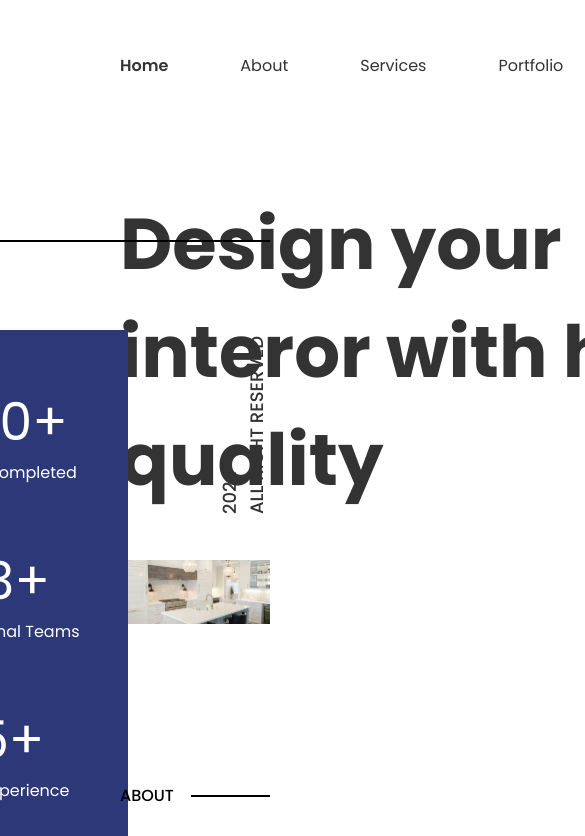
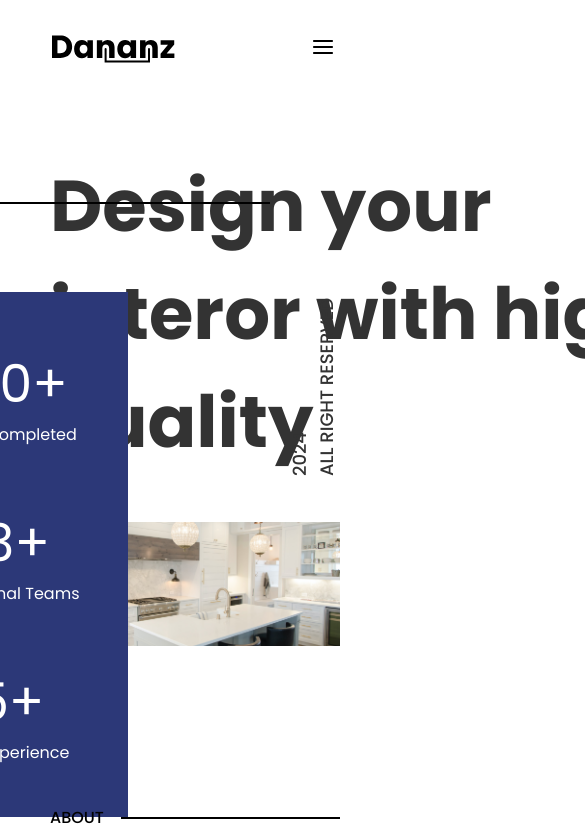
Before and after one commit to OksanaKuzich/dananz, a Next.js app: page / in a window 390 px wide. Shown: the top 836 px of the page, 585 px wide, since content can reach past the window. Built offline with nearby package versions, Linux system fonts and the light colour scheme.

Commit message:
added the responsive header

```diff
--- a/app/components/Header.js
+++ b/app/components/Header.js
@@ -3,18 +3,19 @@ import Link from "next/link";
 import Image from "next/image";
 import { usePathname } from "next/navigation";
 import logo from "../../public/logo.svg";
+import menu from "../../public/menu.svg";
 
 const Header = () => {
   const pathname = usePathname();
 
   return (
     <header>
-      <div className="container flex flex-row items-center justify-between py-[42px]">
-        <Link href="/">
+      <div className="container flex flex-row lg:flex-col xl:flex-row items-center justify-between gap-[15px] xl:gap-0 py-[20px] xl:py-[42px]">
+        <Link href="/" className="mr-auto">
           <Image src={logo} alt="Logo" />
         </Link>
-        <nav>
-          <ul className="flex items-center gap-[72px] text-black-50 text-[16px]">
+        <nav className="hidden lg:block">
+          <ul className="flex items-center justify-between lg:gap-[72px] text-black-50 text-[16px]">
             <li>
               <Link href="/" className={pathname == "/" ? "font-semibold" : ""}>
                 Home
@@ -55,13 +56,19 @@ const Header = () => {
             <li>
               <Link
                 href="/contacts"
-                className="text-[14px] font-medium bg-primary-100  hover:bg-primary-90 transition-all text-white py-[14px] px-[32px]"
+                className="text-[14px] font-medium bg-primary-100  hover:bg-primary-90 transition-all text-white py-[14px] px-[32px] whitespace-nowrap"
               >
                 Contact Us
               </Link>
             </li>
           </ul>
         </nav>
+        <button
+          type="button"
+          className="lg:hidden flex items-center h-[34px] hover:bg-primary-10 focus:bg-primary-10 px-[5px]"
+        >
+          <Image src={menu} alt="Icon mobile menu" />
+        </button>
       </div>
     </header>
   );
--- a/app/globals.css
+++ b/app/globals.css
@@ -8,6 +8,11 @@
   padding-right: 120px;
   margin-left: auto;
   margin-right: auto;
+
+  @media (max-width: 1439px) {
+    padding-left: 50px;
+    padding-right: 50px;
+    }
 }
 
 html, body {
```
Also changed, not shown: public/menu.svg (added).
